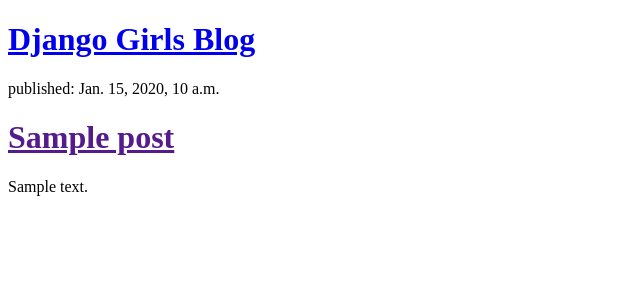
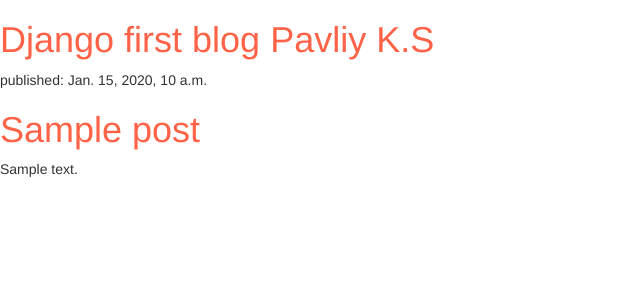
Before and after one commit to K4sho/my-first-blog, a Django app: template blog/templates/blog/post_list.html in a window 1280 px wide. Shown: the top 300 px of the page, without its empty margins (0-640 px from the left). Run offline with Django 3.2, Linux system fonts and the light colour scheme; the template is opened without the code that fills it: values that come from a table or form of the project are taken from there, others are empty; tables that the repository leaves empty hold one stand-in row (values such as "Sample post"); parts of the project's set-up code (start-up, migrations or seed data) failed here and were passed over; some libraries are stand-ins or nearby versions.

Commit message:
Added css

```diff
--- /dev/null
+++ b/blog/static/css/blog.css
@@ -0,0 +1,3 @@
+h1 a {
+    color: tomato;
+}
--- a/blog/templates/blog/post_list.html
+++ b/blog/templates/blog/post_list.html
@@ -1,12 +1,17 @@
+{% load staticfiles %}
 <!DOCTYPE html>
 <html>
     <head>
-        <title>Django Girls blog</title>
+        <title>Django first blog Pavliy K.S</title>
+        <link rel="stylesheet" href="//maxcdn.bootstrapcdn.com/bootstrap/3.2.0/css/bootstrap.min.css">
+        <link rel="stylesheet" href="//maxcdn.bootstrapcdn.com/bootstrap/3.2.0/css/bootstrap-theme.min.css">
+        <link rel="stylesheet" href="{% static 'css/blog.css' %}">
     </head>
     <body>
         <div>
-            <h1><a href="/">Django Girls Blog</a></h1>
+            <h1><a href="/">Django first blog Pavliy K.S</a></h1>
         </div>
+
         {% for post in posts %}
         <div>
             <p>published: {{ post.published_date }}</p>
```
